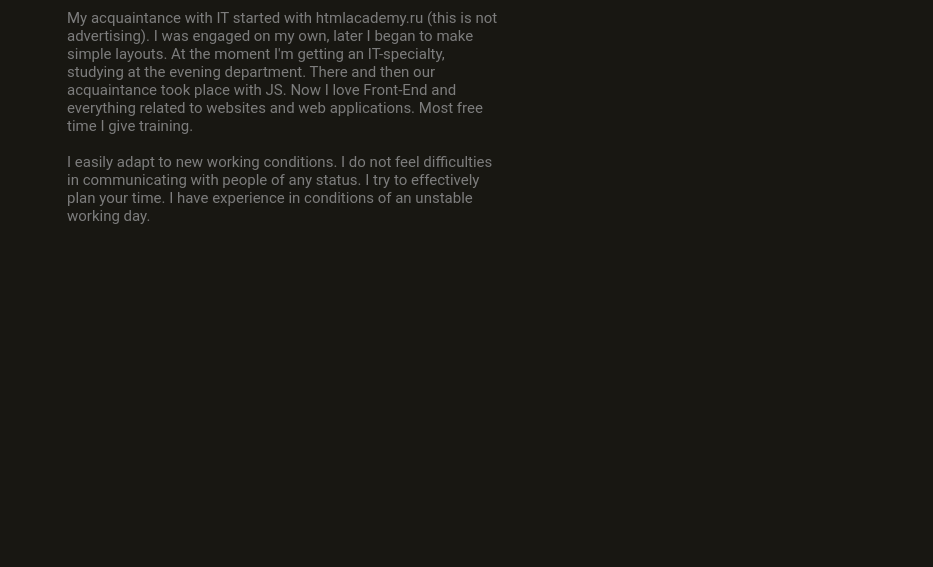
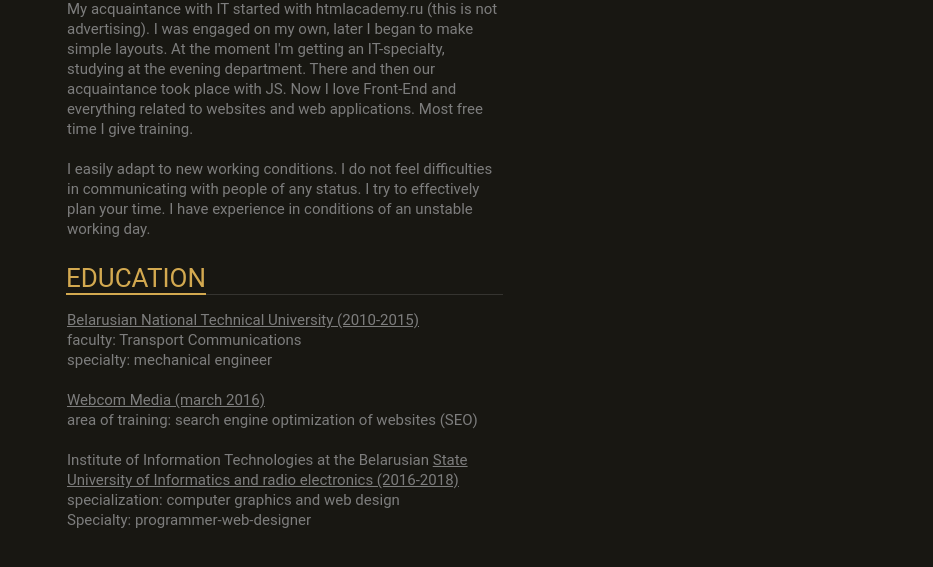
Before and after one commit to fantom141/rsschool-codejam1-cv, a plain HTML site: page index.html in a window 1280 px wide. Shown: the part 667-1234 px from the top of the page, without its empty margins (112-1045 px from the left). Before the commit the page ends 957 px from the top, so only its background shows below. Drawn offline with Linux system fonts and the light colour scheme.

Commit message:
feat: add "education" block to main info

```diff
--- a/index.html
+++ b/index.html
@@ -50,6 +50,27 @@
                         conditions of an unstable working day.
                     </div>
                 </div>
+
+                <div class="main-info__part part">
+                    <div class="part__header">
+                        <h2 class="part__name">Education</h2>
+                    </div>
+                    <div class="part__content">
+                        <u>Belarusian National Technical University (2010-2015)</u><br/>
+                        faculty: Transport Communications<br/>
+                        specialty: mechanical engineer
+                        <br/>
+                        <br/>
+                        <u>Webcom Media (march 2016)</u><br/>
+                        area of training: search engine optimization of websites (SEO)
+                        <br/>
+                        <br/>
+                        Institute of Information Technologies at the Belarusian
+                        <u>State University of Informatics and radio electronics (2016-2018)</u><br/>
+                        specialization: computer graphics and web design<br/>
+                        Specialty: programmer-web-designer
+                    </div>
+                </div>
             </div>
 
             <div class="main-info__column"></div>
--- a/styles/style.css
+++ b/styles/style.css
@@ -13,6 +13,7 @@ body {
     margin: 0;
     padding: 0;
     font: normal 15px "Roboto", sans-serif;
+    line-height: 20px;
     color: #7d7d7d;
     background: #181712;
 }
```
